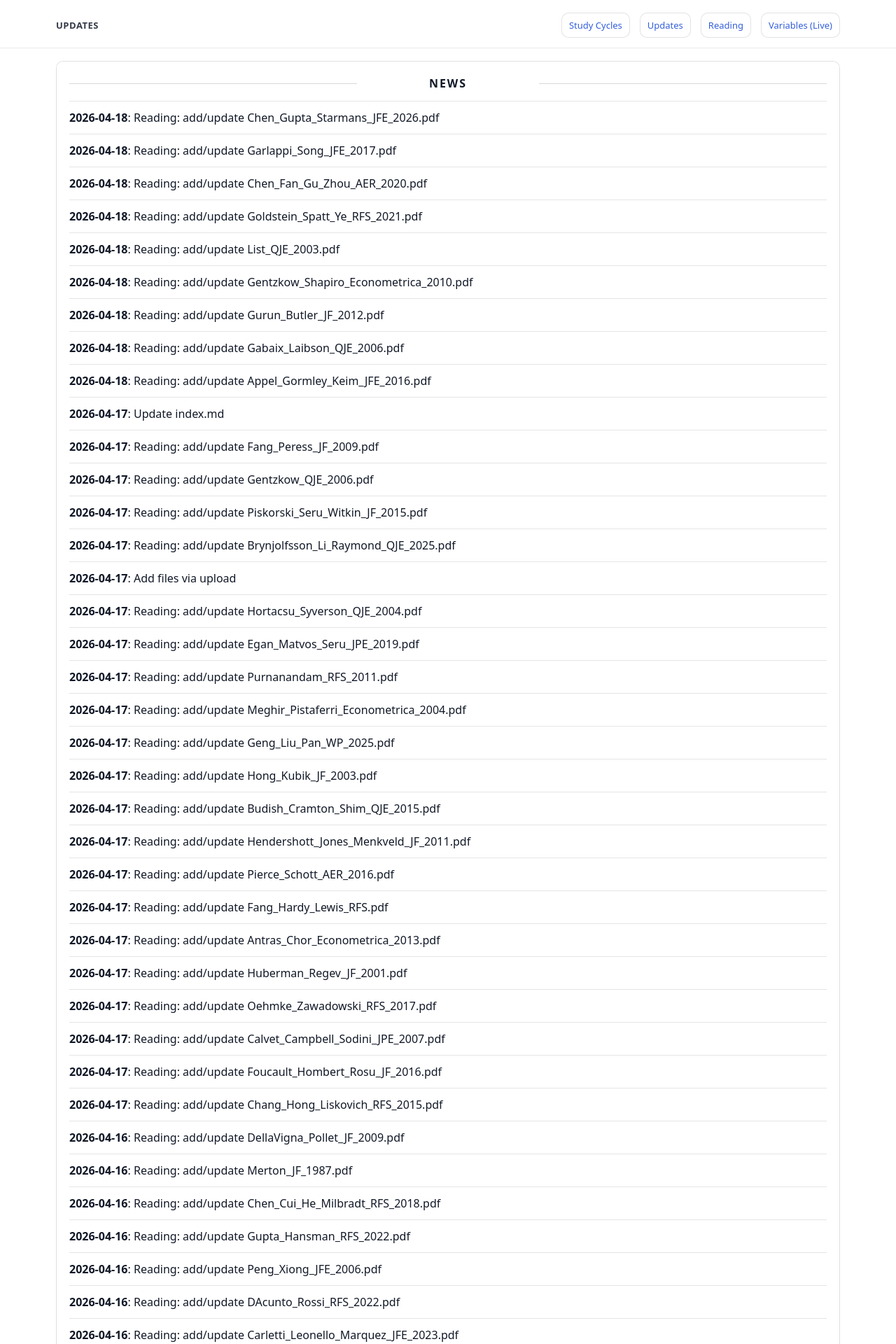
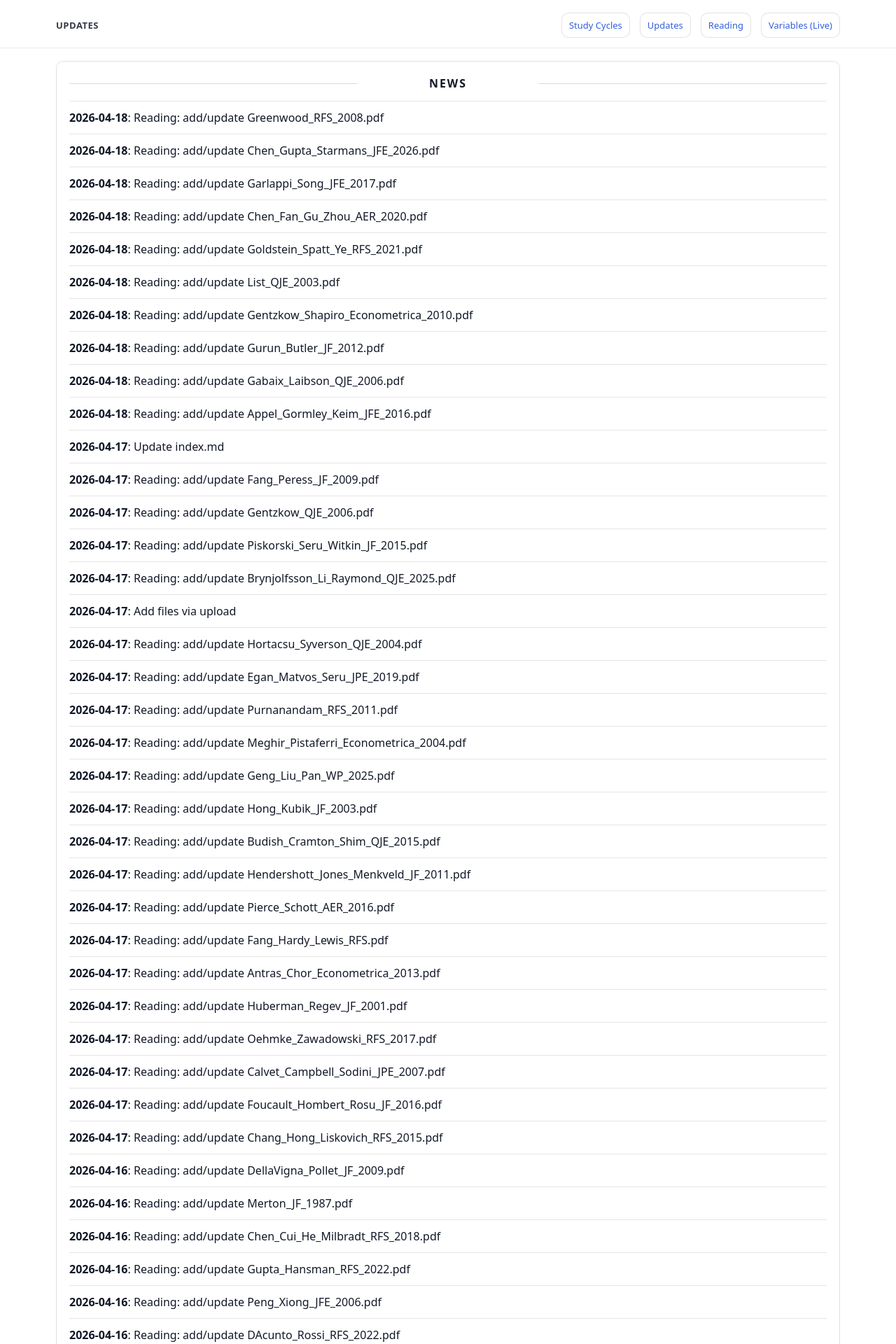
Before and after one commit to yaxinzn/study-archive, a Jekyll site: the page built from updates/index.md, in a window 1280 px wide. Shown: the top 1920 px of the page at 70% size. Built offline with Jekyll 4.4.1, drawn with Linux system fonts in a browser that asks for light colours; some of the changed text lies outside the part shown.

Commit message:
chore: update NEWS feed

```diff
--- a/_data/news.yml
+++ b/_data/news.yml
@@ -1,4 +1,7 @@
 # Auto-generated update history (sorted newest -> oldest). Do not edit manually.
+- ts: "1776510289"
+  date: "2026-04-18"
+  title: "Reading: add/update Greenwood_RFS_2008.pdf"
 - ts: "1776509011"
   date: "2026-04-18"
   title: "Reading: add/update Chen_Gupta_Starmans_JFE_2026.pdf"
```
